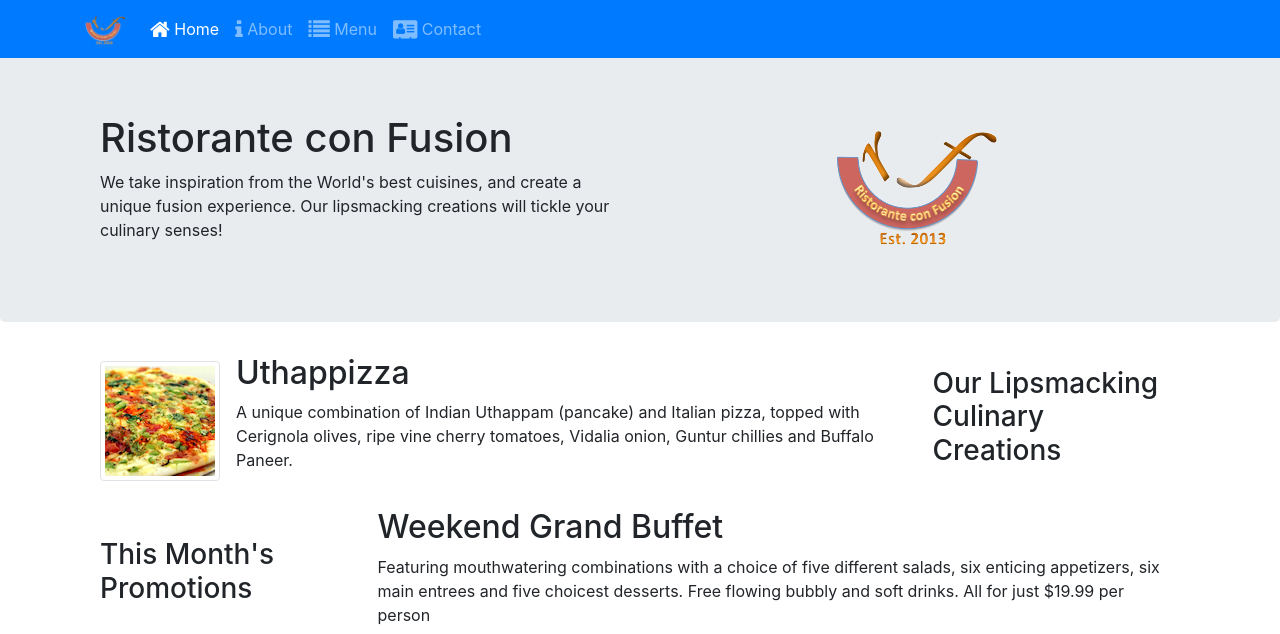
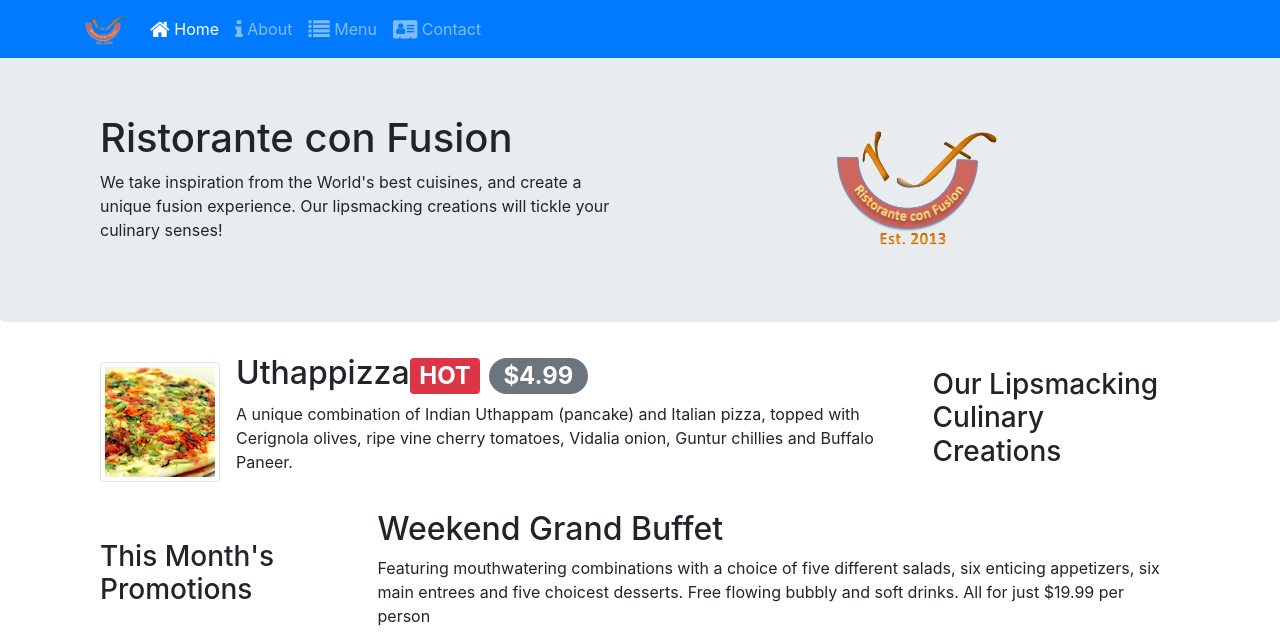
Before and after one commit to hflag/bootstrap_django, a Django app: page / in a window 1280 px wide. Shown: the top 634 px of the page. Run offline with Django 3.2, Linux system fonts and the light colour scheme; some libraries are stand-ins or nearby versions.

Commit message:
'添加了badge，起到提醒用户的作用'

```diff
--- a/bootstrap_django/settings.py
+++ b/bootstrap_django/settings.py
@@ -25,7 +25,7 @@ SECRET_KEY = '=e89d_p@2d))i!76fneymdr@(3p@b9(q46t8*^&+u#re-$x))&'
 # SECURITY WARNING: don't run with debug turned on in production!
 DEBUG = True
 
-ALLOWED_HOSTS = []
+ALLOWED_HOSTS = ['*']
 
 
 # Application definition
--- a/myapp/templates/myapp/index.html
+++ b/myapp/templates/myapp/index.html
@@ -72,7 +72,8 @@
                 <div class="media">
                     <img class="d-flex mr-3 img-thumbnail align-self-center" src="{% static 'img/uthappizza.png' %}">
                     <div class="media-body">
-                        <h2 class="mt-0">Uthappizza</h2>
+                        <h2 class="mt-0">Uthappizza<span class="badge badge-danger">HOT</span>
+                        <span class="badge badge-pill badge-secondary">$4.99</span> </h2>
                         <p class="d-none d-sm-block">A unique combination of Indian Uthappam (pancake) and Italian pizza, topped with Cerignola
                             olives,
                             ripe vine cherry tomatoes, Vidalia onion, Guntur chillies and Buffalo Paneer.</p>
```
Also changed, not shown: readme.MD, screen_shots/badge.png (added).
